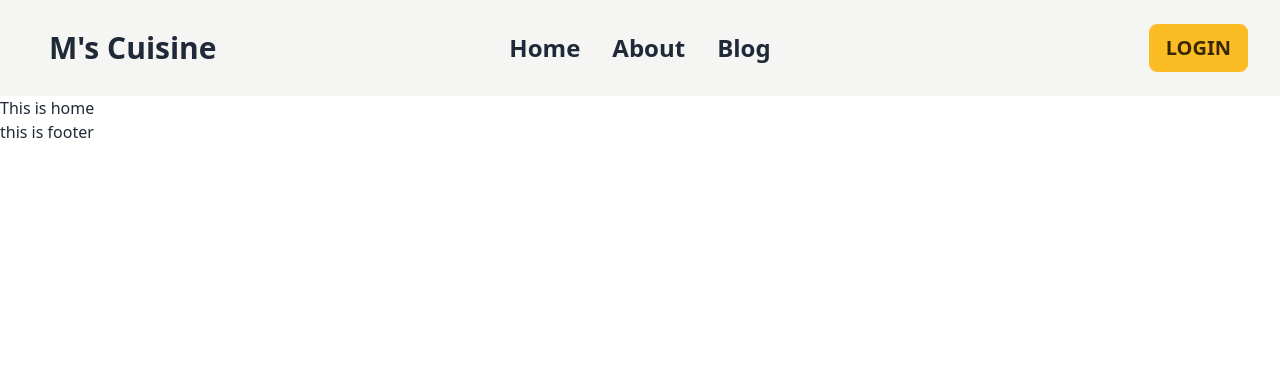
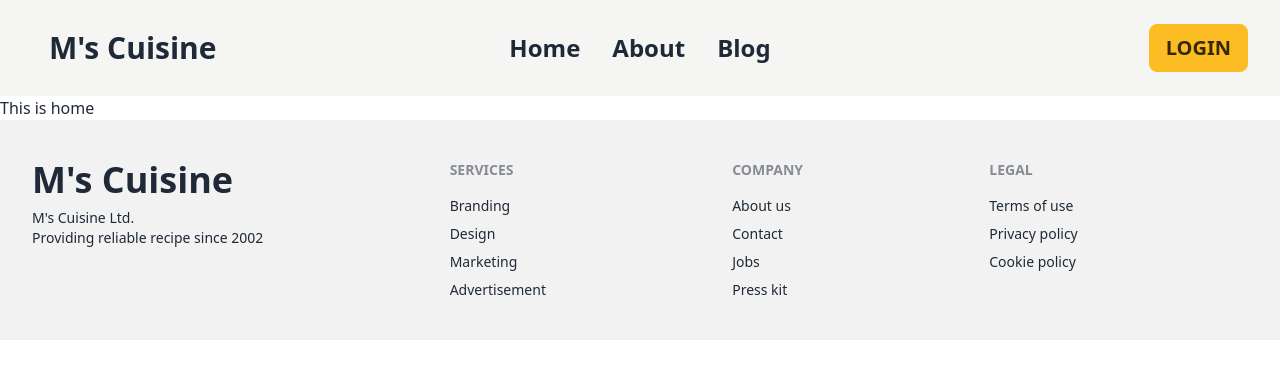
Before and after one commit to muhiminulalvi/THE_KOREAN_CUISINE, a React (Vite) app: page / in a window 1280 px wide. Shown: the top 378 px of the page. Built offline with nearby package versions, Linux system fonts and the light colour scheme.

Commit message:
footer added

```diff
--- a/src/pages/Footer/Footer.jsx
+++ b/src/pages/Footer/Footer.jsx
@@ -1,11 +1,40 @@
-import React from 'react';
+import React from "react";
 
 const Footer = () => {
-    return (
+  return (
+    <div className="bg-stone-100">
+      <footer className="footer p-10 bg-base-200 text-base-content px-4 py-10 mx-auto sm:max-w-xl md:max-w-full lg:max-w-screen-xl md:px-24 lg:px-8">
         <div>
-            this is footer
+          <h1 className="text-4xl font-bold">M's Cuisine</h1>
+          <p className="font-medium">
+            M's Cuisine Ltd.
+            <br />
+            Providing reliable recipe since 2002
+          </p>
         </div>
-    );
+        <div>
+          <span className="footer-title">Services</span>
+          <a className="link link-hover">Branding</a>
+          <a className="link link-hover">Design</a>
+          <a className="link link-hover">Marketing</a>
+          <a className="link link-hover">Advertisement</a>
+        </div>
+        <div>
+          <span className="footer-title">Company</span>
+          <a className="link link-hover">About us</a>
+          <a className="link link-hover">Contact</a>
+          <a className="link link-hover">Jobs</a>
+          <a className="link link-hover">Press kit</a>
+        </div>
+        <div>
+          <span className="footer-title">Legal</span>
+          <a className="link link-hover">Terms of use</a>
+          <a className="link link-hover">Privacy policy</a>
+          <a className="link link-hover">Cookie policy</a>
+        </div>
+      </footer>
+    </div>
+  );
 };
 
 export default Footer;
```
